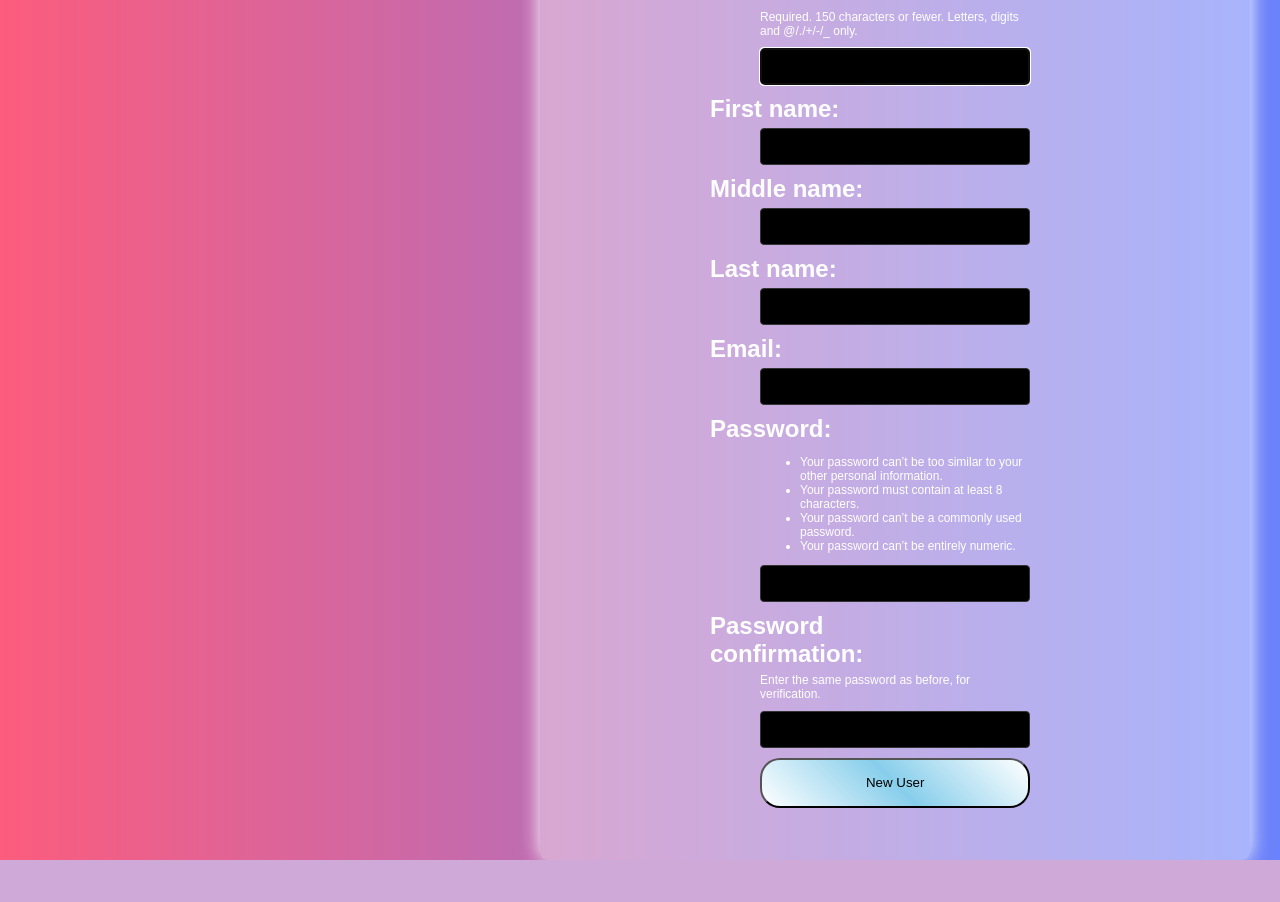
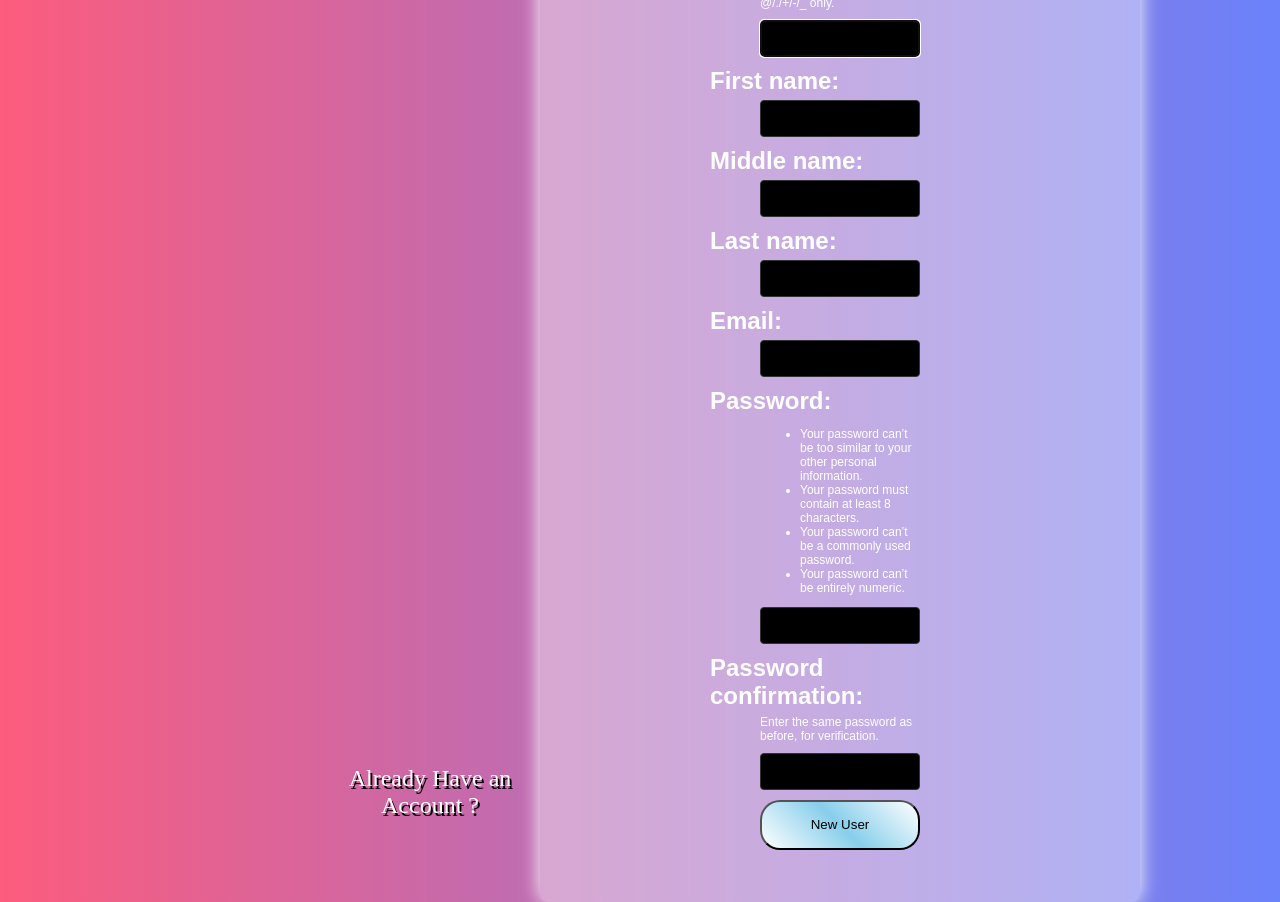
Before and after one commit to Wawayooo/DjangoSocialMedia, a Django app: page /signup/ in a window 1280 px wide. Before the commit the page ends 860 px from the top, so only its background shows below. Run offline with Django 5.2, Linux system fonts and the light colour scheme.

Commit message:
New Style

```diff
--- a/Static/style/Signup.css
+++ b/Static/style/Signup.css
@@ -115,11 +115,12 @@
   display: block;
   text-align: center;
   position: relative;
-  top: -390px;
-  right: 990px;
+  top: 392px;
+  right: 270px;
   font-size: 24px;
   font-family: fangsong;
   filter: drop-shadow(2px 3px 0px black);
+  width: 1000px;
 }
 
 .go-to:hover {
```
Also changed, not shown: db.sqlite3.
